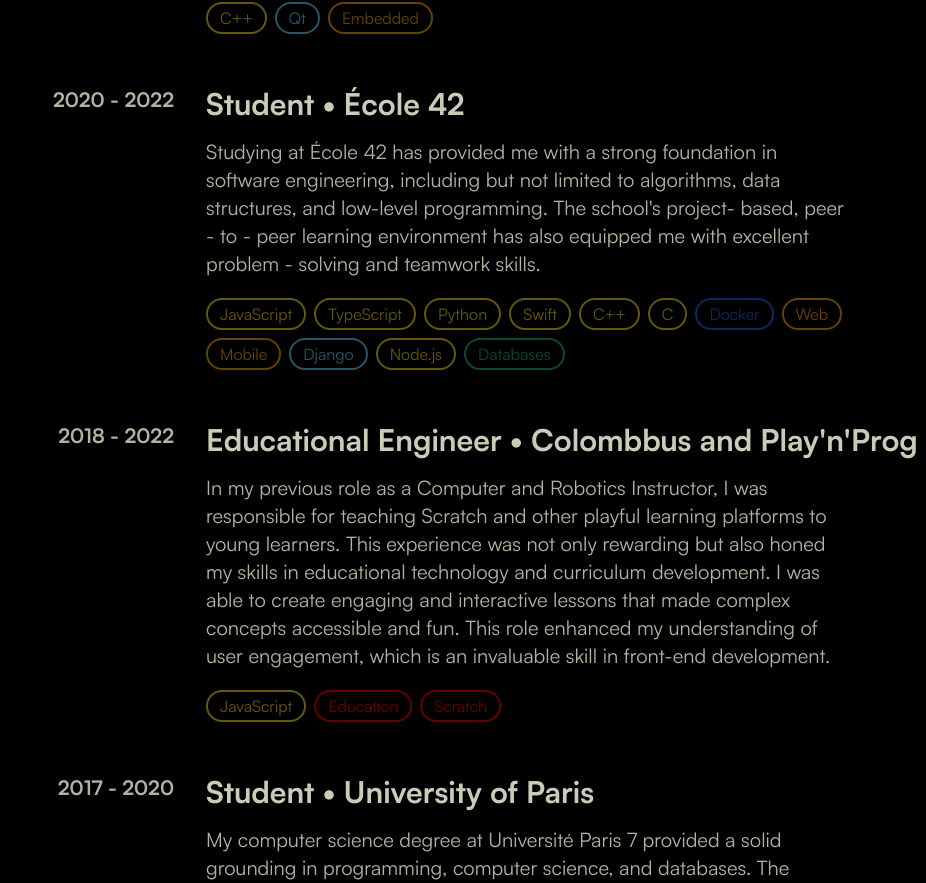
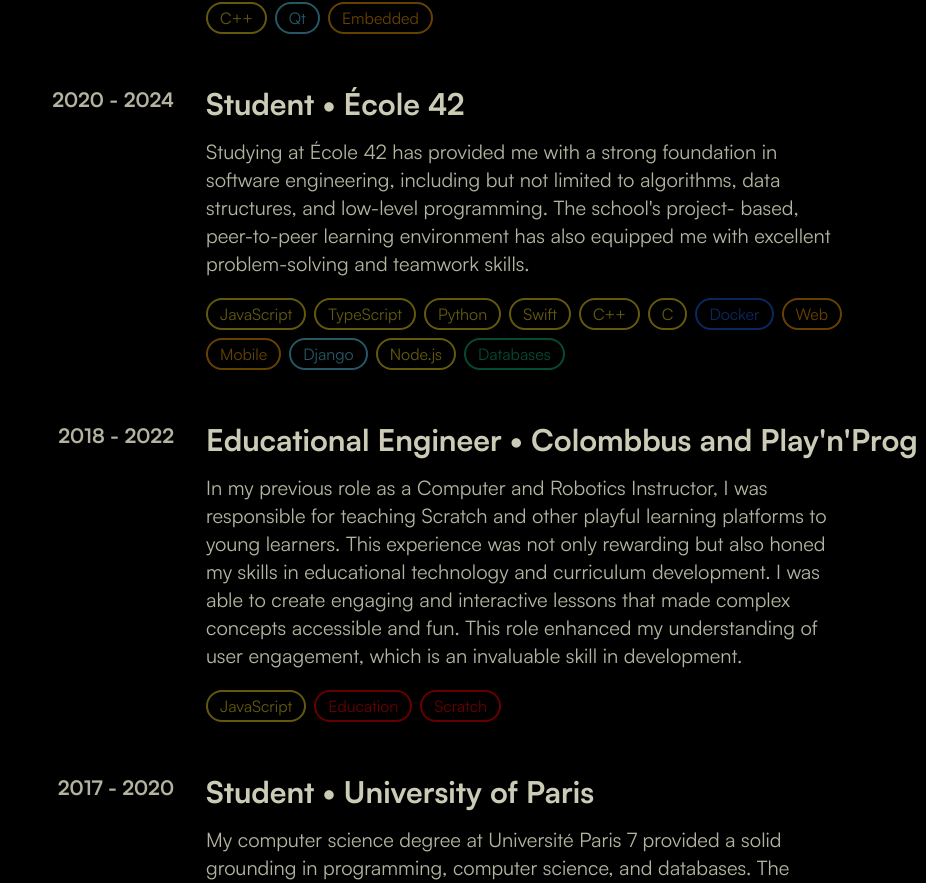
Before and after one commit to jurichar/portfolio, a React (Vite) app: page /about in a window 1280 px wide. Shown: the part 2595-3478 px from the top of the page, without its empty margins (354-1280 px from the left). Built offline with nearby package versions, Linux system fonts and the light colour scheme.

Commit message:
Update duration and company in About page

```diff
--- a/src/Pages/About.tsx
+++ b/src/Pages/About.tsx
@@ -105,10 +105,10 @@ function About() {
       'link': 'https://www.agcocorp.fr/'
     },
     {
-      'duration': '2020 - 2022',
+      'duration': '2020 - 2024',
       'company': 'École 42',
       'title': 'Student',
-      'description': 'Studying at École 42 has provided me with a strong foundation in software engineering, including but not limited to algorithms, data structures, and low-level programming. The school\'s project- based, peer - to - peer learning environment has also equipped me with excellent problem - solving and teamwork skills.',
+      'description': 'Studying at École 42 has provided me with a strong foundation in software engineering, including but not limited to algorithms, data structures, and low-level programming. The school\'s project- based, peer-to-peer learning environment has also equipped me with excellent problem-solving and teamwork skills.',
       "tags": ["JavaScript", "TypeScript", "Python", "Swift", "C++", "C", "Docker", "Web", "Mobile", "Django", "Node.js", "Databases"],
       'link': 'https://42.fr/'
     },
@@ -116,7 +116,7 @@ function About() {
       'duration': '2018 - 2022',
       'company': 'Colombbus and Play\'n\'Prog',
       'title': 'Educational Engineer',
-      'description': 'In my previous role as a Computer and Robotics Instructor, I was responsible for teaching Scratch and other playful learning platforms to young learners. This experience was not only rewarding but also honed my skills in educational technology and curriculum development. I was able to create engaging and interactive lessons that made complex concepts accessible and fun. This role enhanced my understanding of user engagement, which is an invaluable skill in front-end development.',
+      'description': 'In my previous role as a Computer and Robotics Instructor, I was responsible for teaching Scratch and other playful learning platforms to young learners. This experience was not only rewarding but also honed my skills in educational technology and curriculum development. I was able to create engaging and interactive lessons that made complex concepts accessible and fun. This role enhanced my understanding of user engagement, which is an invaluable skill in development.',
       'tags': ['JavaScript', 'Education', 'Scratch'],
       'link': 'https://www.colombbus.org/'
     },
```
